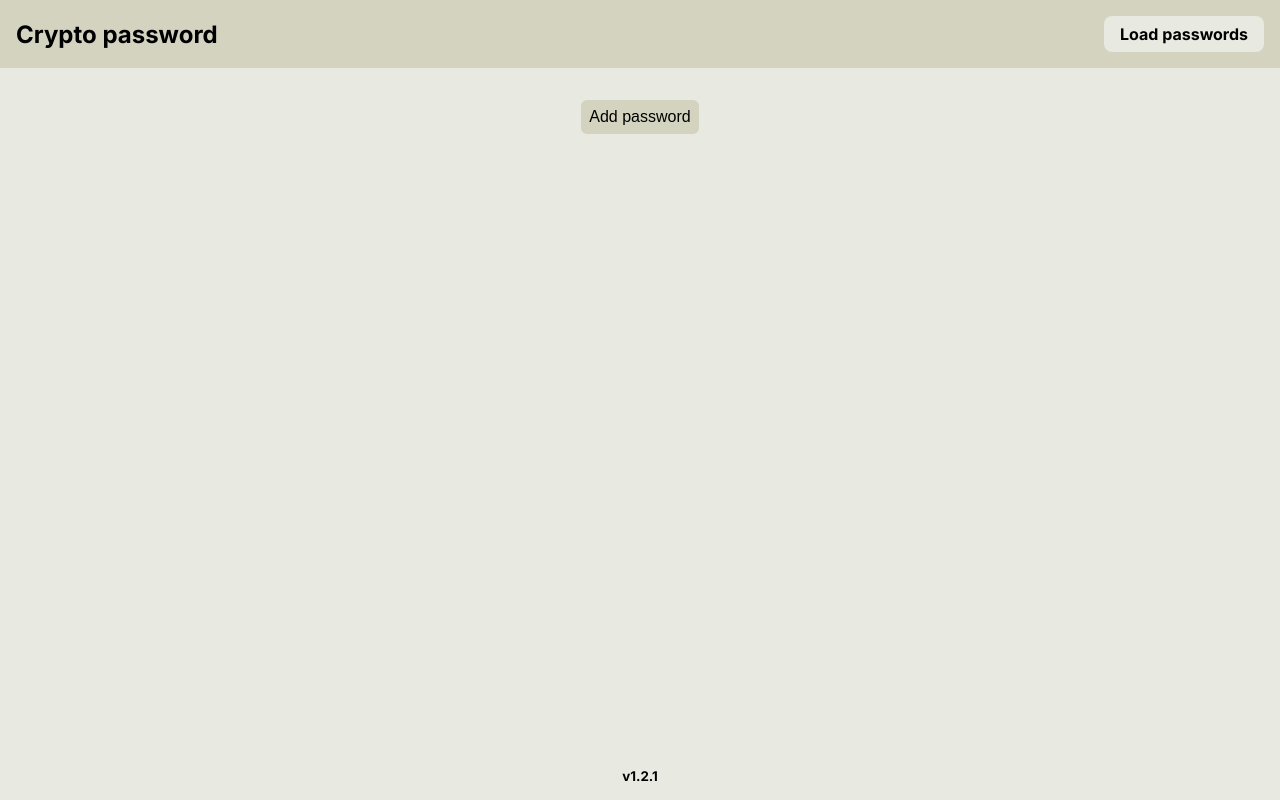
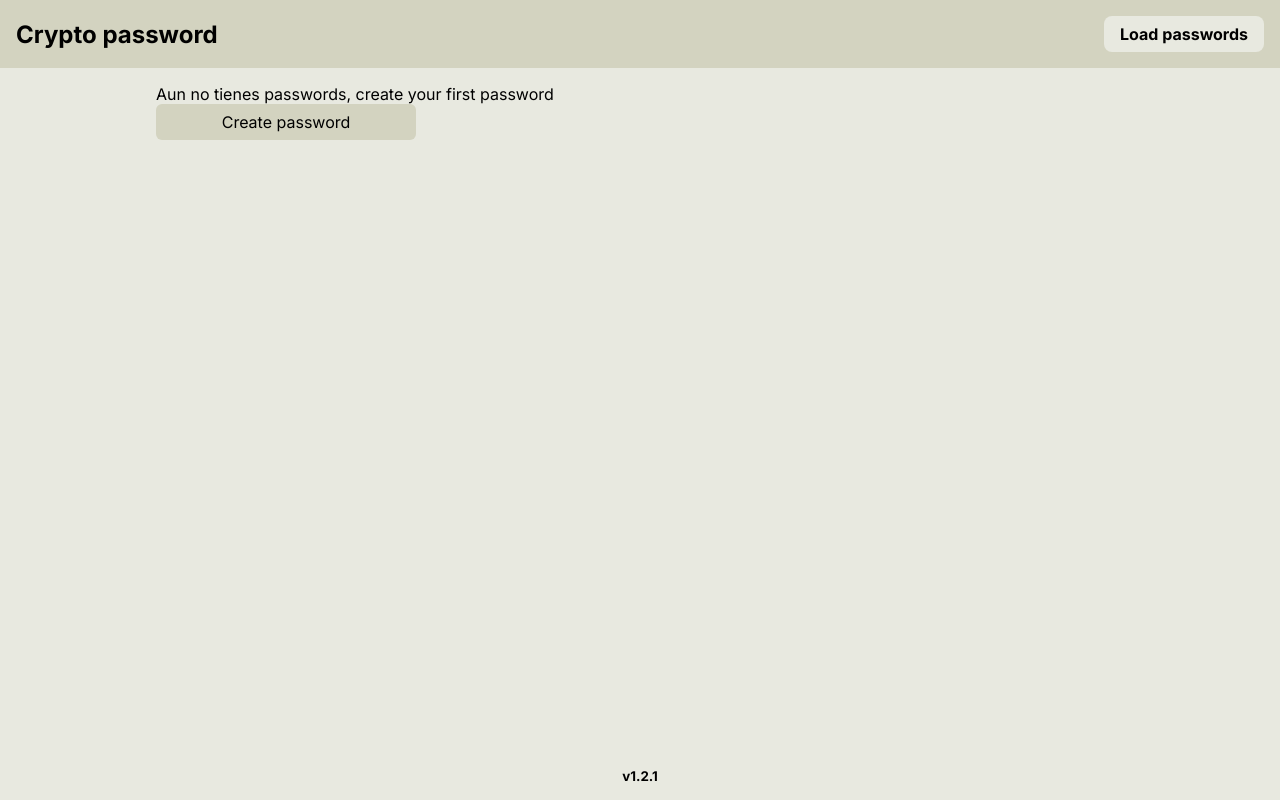
Before and after one commit to dagamdev/crypto-password, a Next.js app: page / in a window 1280 px wide. Built offline with nearby package versions, Linux system fonts and the light colour scheme; no server answers.

Commit message:
Add principal message

```diff
--- a/src/app/page.tsx
+++ b/src/app/page.tsx
@@ -1,27 +1,29 @@
 'use client'
 
-import PasswordForm from '@/components/add-password'
 import { Suspense, useState } from 'react'
 import Search from '@/components/search'
 import Passwords from '@/components/passwords'
 import { usePasswordsStore } from '@/stores/passwords-store'
+import Link from 'next/link'
 
 export default function Home () {
   const passwords = usePasswordsStore(store => store.passwords)
 
   return (
-    <main>
-      <PasswordForm />
-
-      <div>
-        {passwords.length !== 0 && <Search />}
+    <>
+        {passwords.length !== 0
+          ? <Search />
+          : <div className='first-message'>
+            <p>Aun no tienes passwords, create your first password</p>
+            <Link className='button' href='/create/password'>Create password</Link>
+          </div>
+        }
         <Suspense>
           <Passwords />
         </Suspense>
-      </div>
 
       {''.length !== 0 && <InvertHEXColor />}
-    </main>
+    </>
   )
 }
 
```
